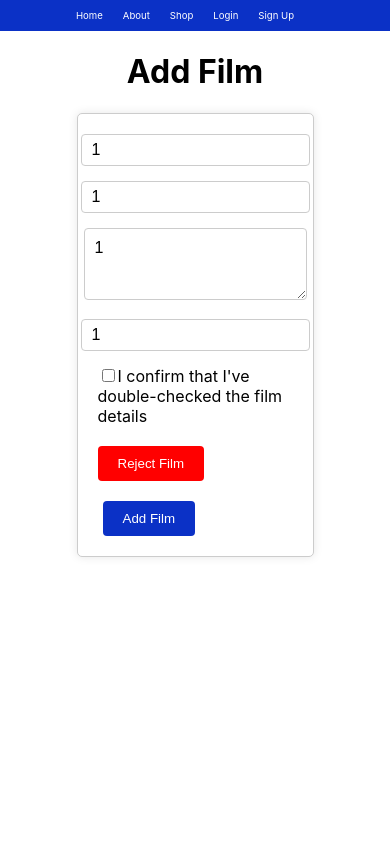
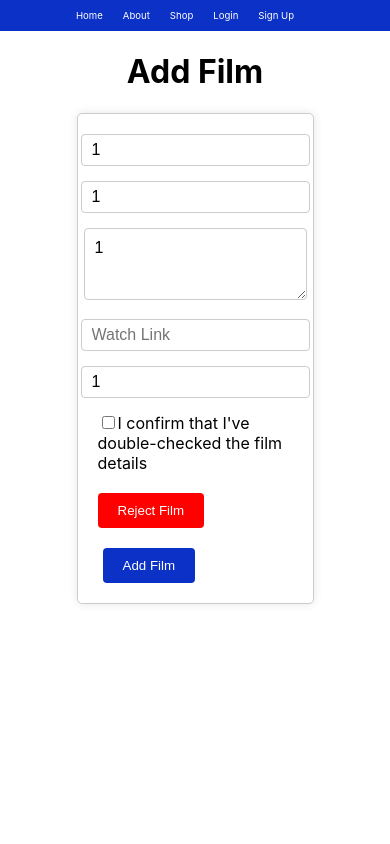
Before and after one commit to ewenmunro/undervaluedfilms-client, a React (Create React App) app: page /master/addfilm/1/1/1/1 in a window 390 px wide. Shown: the top 844 px of the page. Built offline with nearby package versions, Linux system fonts and the light colour scheme; no server answers.

Commit message:
Adding Watch Link input field to Master Add Film form

```diff
--- a/src/assets/styles/masteraddfilm.css
+++ b/src/assets/styles/masteraddfilm.css
@@ -14,7 +14,7 @@
 
 @media (max-width: 768px) {
   .addfilm {
-    height: 110vh;
+    height: 120vh;
   }
 
   .addfilm h1 {
@@ -24,7 +24,7 @@
 
 @media (max-width: 576px) {
   .addfilm {
-    height: 110vh;
+    height: 120vh;
   }
 
   .addfilm h1 {
--- a/src/components/films/MasterAddFilmForm.js
+++ b/src/components/films/MasterAddFilmForm.js
@@ -21,7 +21,9 @@ function MasterAddFilmForm({ onAddFilm }) {
     title: "",
     year: "",
     description: "",
+    watchLink: "",
     userId: "",
+    confirmationChecked: false,
   });
 
   useEffect(() => {
@@ -75,7 +77,8 @@ function MasterAddFilmForm({ onAddFilm }) {
     setIsLoading(true);
 
     // Extract film details from formData
-    const { title, year, description, userId, confirmationChecked } = formData;
+    const { title, year, description, watchLink, userId, confirmationChecked } =
+      formData;
 
     // // Disable the Add Film button when I need to
     // setIsButtonDisabled(true);
@@ -159,6 +162,7 @@ function MasterAddFilmForm({ onAddFilm }) {
           title,
           release_year: year,
           description,
+          watchLink,
           userId,
         },
         {
@@ -168,9 +172,15 @@ function MasterAddFilmForm({ onAddFilm }) {
         }
       );
 
-      if (response.status === 201) {
+      if (response.status === 200) {
         // Clear the form data
-        setFormData({ title: "", year: "", description: "", userId: "" });
+        setFormData({
+          title: "",
+          year: "",
+          description: "",
+          watchLink: "",
+          userId: "",
+        });
 
         // Clear previous error messages
         setErrorMessage("");
@@ -217,7 +227,13 @@ function MasterAddFilmForm({ onAddFilm }) {
 
       if (response.status === 200) {
         // Clear the form data
-        setFormData({ title: "", year: "", description: "", userId: "" });
+        setFormData({
+          title: "",
+          year: "",
+          description: "",
+          watchLink: "",
+          userId: "",
+        });
 
         // Clear previous error messages
         setErrorMessage("");
@@ -314,6 +330,17 @@ function MasterAddFilmForm({ onAddFilm }) {
           />
         </div>
         <div>
+          <label htmlFor="watchLink" />
+          <input
+            type="text"
+            id="watchLink"
+            name="watchLink"
+            placeholder="Watch Link"
+            value={formData.watchLink}
+            onChange={handleInputChange}
+          />
+        </div>
+        <div>
           <label htmlFor="userId" />
           <input
             type="text"
```
